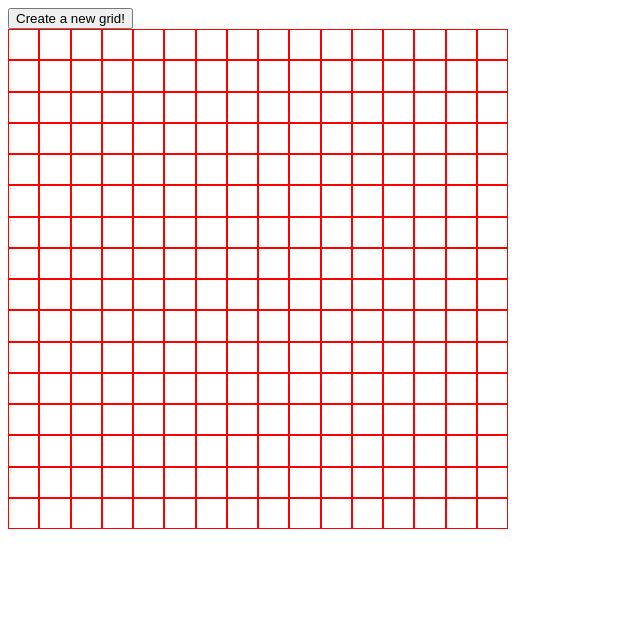
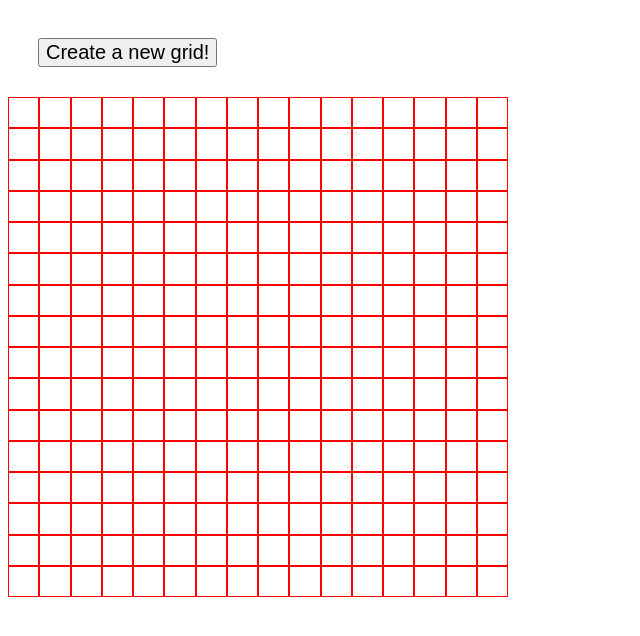
Before and after one commit to bryanyanay/odin-EtchASketch, a plain HTML site: page index.html in a window 1280 px wide. Shown: the whole page, without its empty margins (0-640 px from the left). Drawn offline with Linux system fonts and the light colour scheme.

Commit message:
Style button

```diff
--- a/styles.css
+++ b/styles.css
@@ -9,3 +9,8 @@
 .grid-cell {
     border: 1px solid red;
 }
+
+#create-grid {
+    margin: 30px;
+    font-size: 20px;
+}
```
